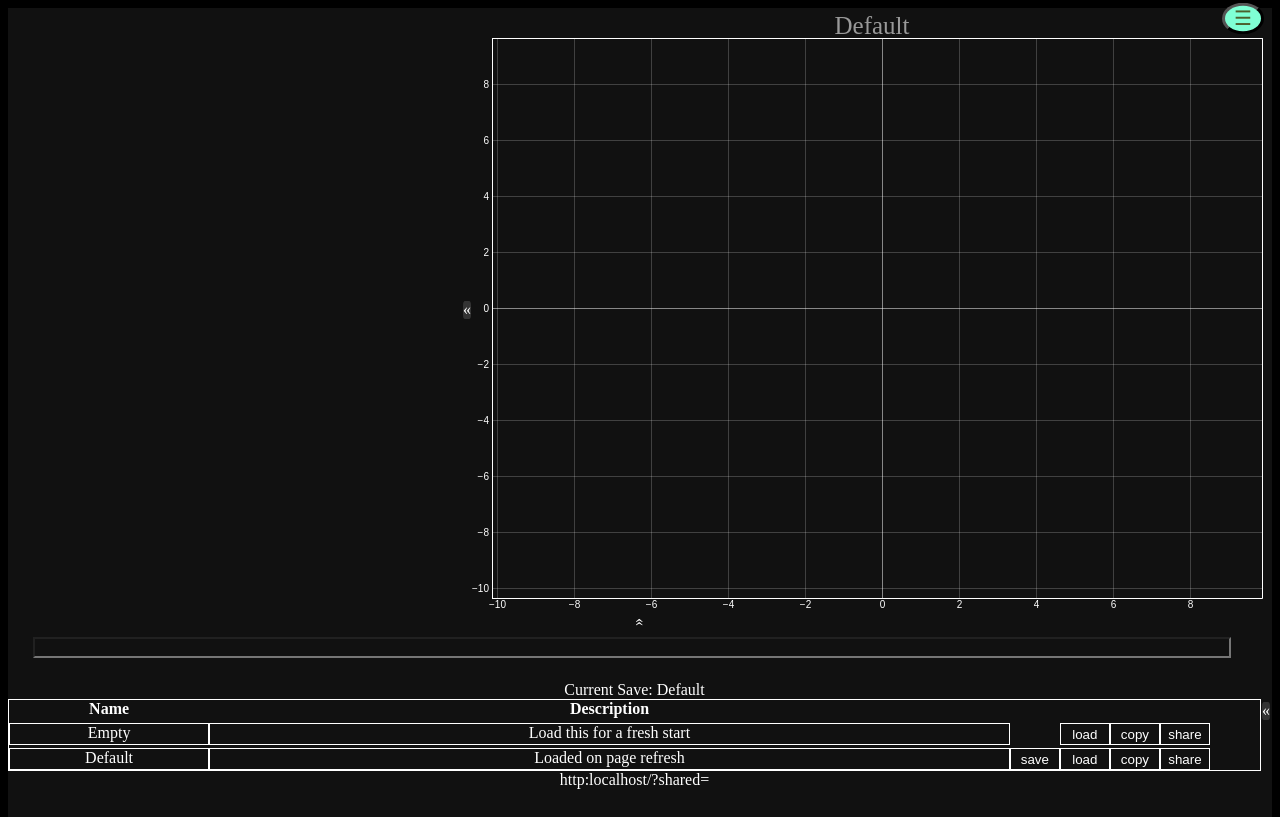
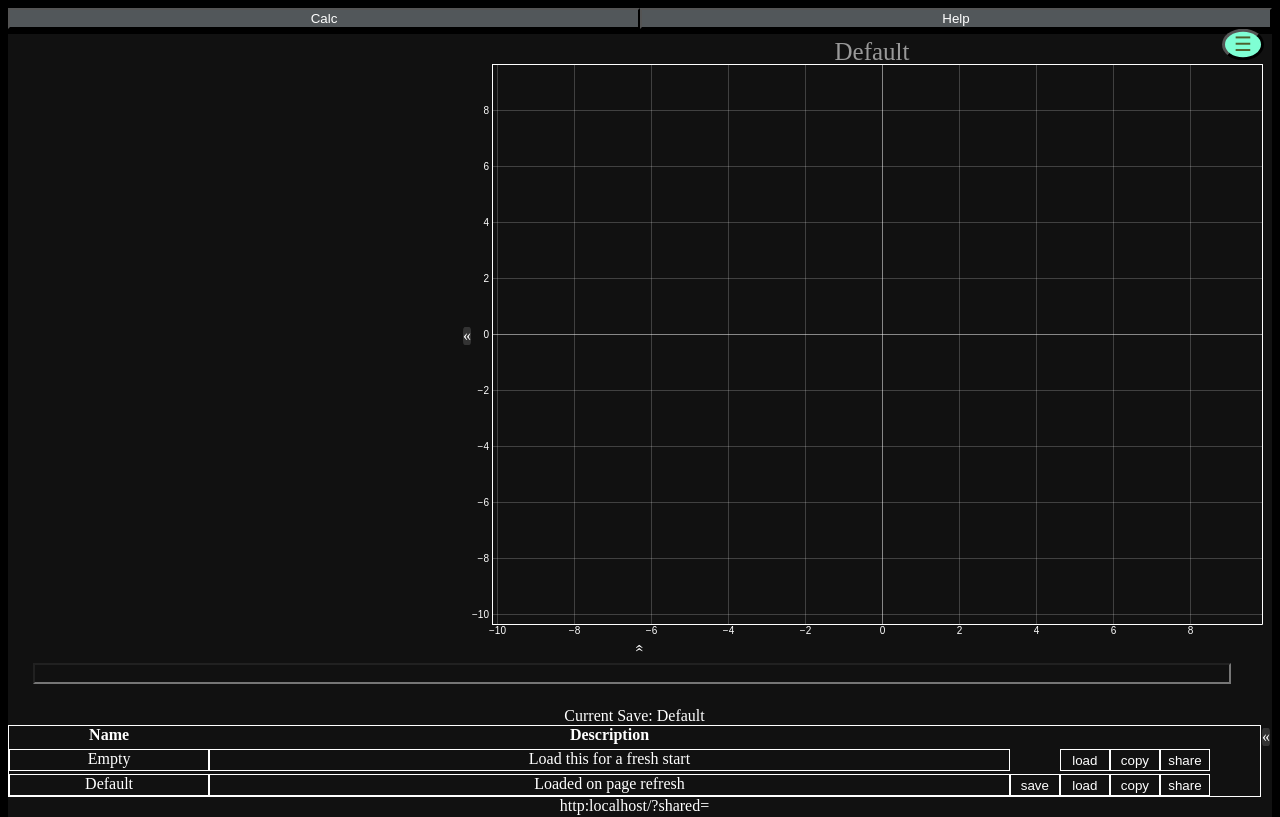
Before and after one commit to typeholes/ig-calc, a Vue app: page / in a window 1280 px wide. Shown: the top 817 px of the page. Built offline with nearby package versions, Linux system fonts and the light colour scheme.

Commit message:
Changed App view to a pane with tabs

```diff
--- a/src/components/App.vue
+++ b/src/components/App.vue
@@ -1,13 +1,39 @@
 <script setup lang="ts">
 import IgCalc from "./IgCalc.vue";
+import HelpScreen from "./HelpScreen.vue";
 import { globalTheme } from "../js/theme";
+import { reactive, shallowRef } from "vue";
 
 const theme = globalTheme ?? {};
+
+const tabs = {
+  Calc: shallowRef(IgCalc),
+  Help: shallowRef(HelpScreen),
+} as const;
+
+const numTabs = Object.keys(tabs).length;
+
+const state = reactive({
+  tab: tabs.Calc,
+});
+
+function setTab(tabName: keyof typeof tabs) {
+  state.tab = tabs[tabName];
+}
 
 </script>
 
 <template>
-  <IgCalc></IgCalc>
+  <div class="main">
+    <template v-for="_,tabName,col in tabs">
+    <button :class="`tab col${col+1}`" @click="setTab(tabName)">{{tabName}}</button>
+    </template>
+    <div class="pane">
+      <KeepAlive>
+        <component :is="state.tab"></component>
+      </KeepAlive>
+    </div>
+  </div>
 </template>
 
 <style scoped>
@@ -20,10 +46,64 @@ const theme = globalTheme ?? {};
   color: v-bind("theme.color");
   text-align: center;
 }
+
+.main {
+  display: grid;
+  grid-auto-columns: 1fr;
+  row-gap: 5px;
+}
+
+.pane {
+  grid-row: 2;
+  grid-column-start: 1;
+  grid-column-end: v-bind(numTabs+1);
+}
+
+.tab {
+  background-color: rgb(82, 87, 90);
+}
+
 </style>
 
 <style>
 html {
-    background-color: black;
+  background-color: black;
+}
+
+.row2 {
+  grid-row: 2;
+}
+.row3 {
+  grid-row: 3;
+}
+.row4 {
+  grid-row: 4;
+}
+.col1 {
+  grid-column: 1;
+}
+.col2 {
+  grid-column: 2;
+}
+.col3 {
+  grid-column: 3;
+}
+.col4 {
+  grid-column: 4;
+}
+.col5 {
+  grid-column: 5;
+}
+.col6 {
+  grid-column: 6;
+}
+.col7 {
+  grid-column: 7;
+}
+.col8 {
+  grid-column: 8;
+}
+.col9 {
+  grid-column: 9;
 }
 </style>
--- a/src/components/GraphOptions.vue
+++ b/src/components/GraphOptions.vue
@@ -60,40 +60,4 @@ function updateGraph() {
   grid-column: 5;
 }
 
-.row2 {
-  grid-row: 2;
-}
-.row3 {
-  grid-row: 3;
-}
-.row4 {
-  grid-row: 4;
-}
-.col1 {
-  grid-column: 1;
-}
-.col2 {
-  grid-column: 2;
-}
-.col3 {
-  grid-column: 3;
-}
-.col4 {
-  grid-column: 4;
-}
-.col5 {
-  grid-column: 5;
-}
-.col6 {
-  grid-column: 6;
-}
-.col7 {
-  grid-column: 7;
-}
-.col8 {
-  grid-column: 8;
-}
-.col9 {
-  grid-column: 9;
-}
 </style>
```
